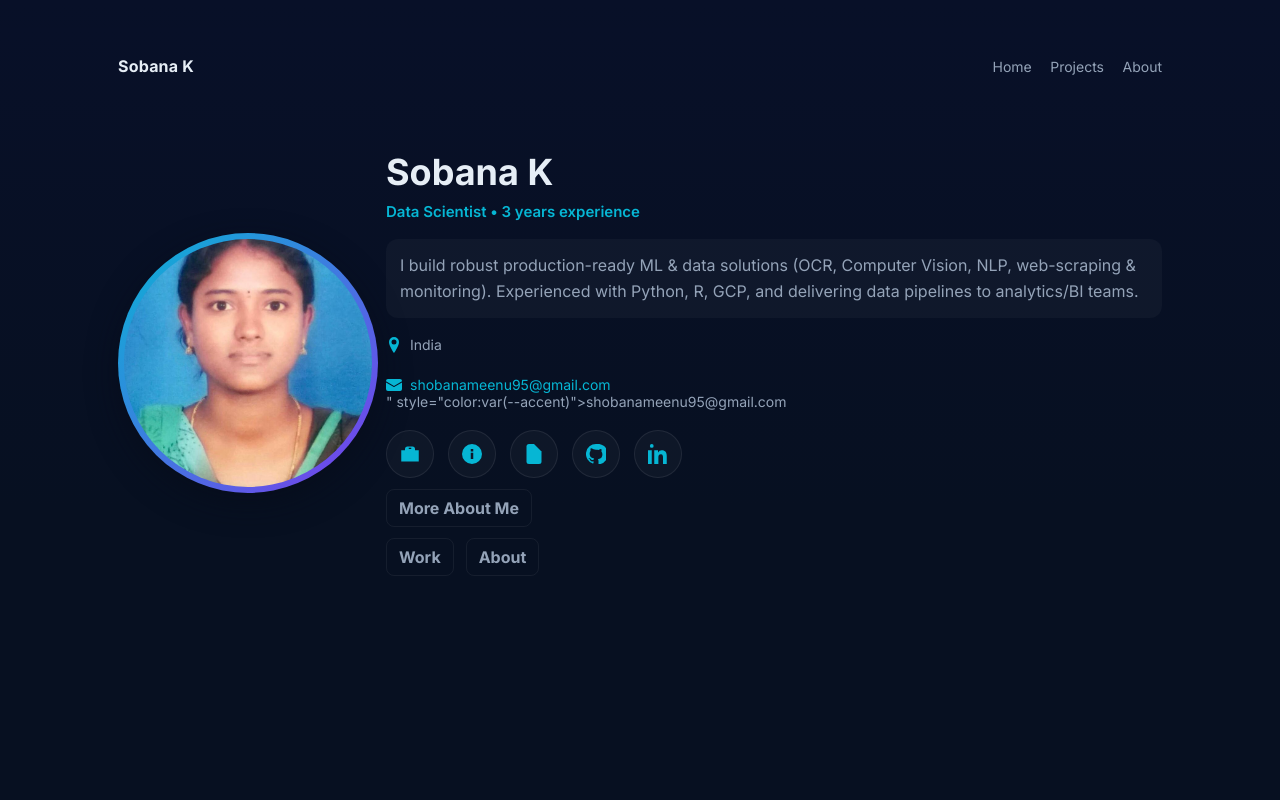
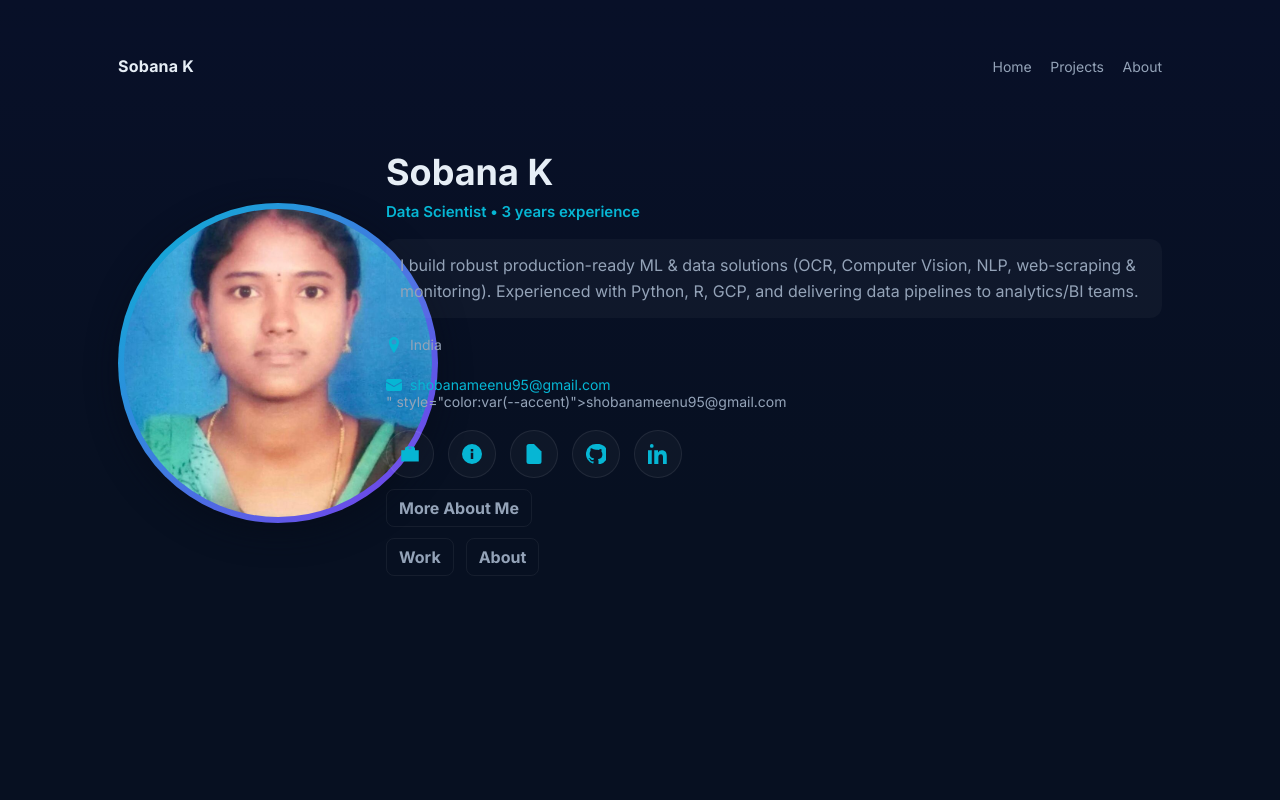
Before and after one commit to Sobana9695/Sobana9695.github.io, a plain HTML site: page index.html in a window 1280 px wide. Shown: the top 800 px of the page. Drawn offline with Linux system fonts and the light colour scheme.

Commit message:
index.html

```diff
--- a/index.html
+++ b/index.html
@@ -66,8 +66,8 @@
     /* subtle anchor highlight */
     .section-title{display:flex;align-items:center;justify-content:space-between}
     .avatar-wrap{
-    width:260px;
-    height:260px;
+    width:320px;
+    height:320px;
     border-radius:50%;
     background:linear-gradient(135deg,var(--accent),#7c3aed);
     padding:6px;
```
